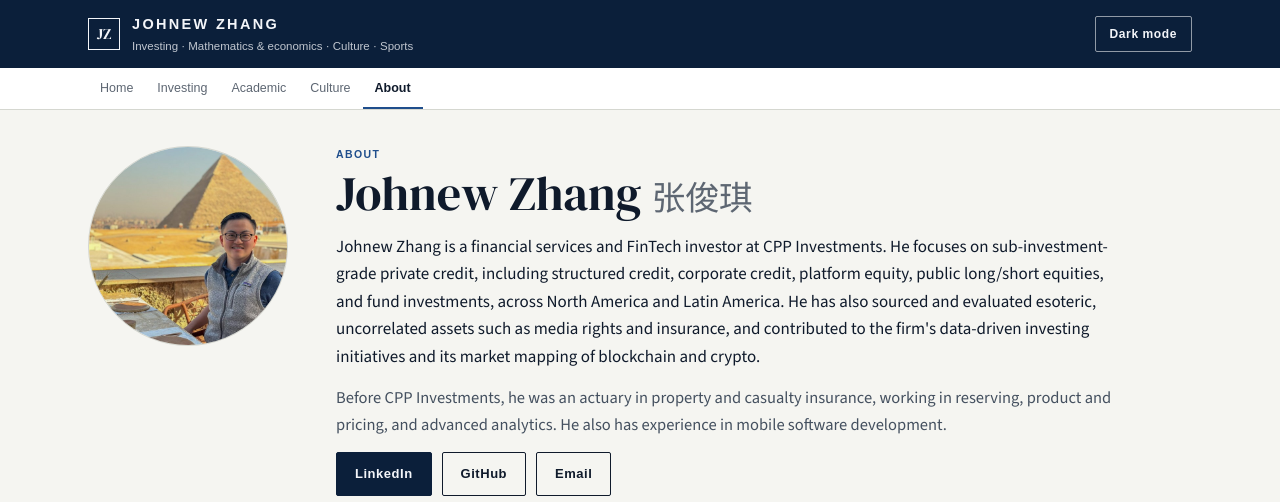
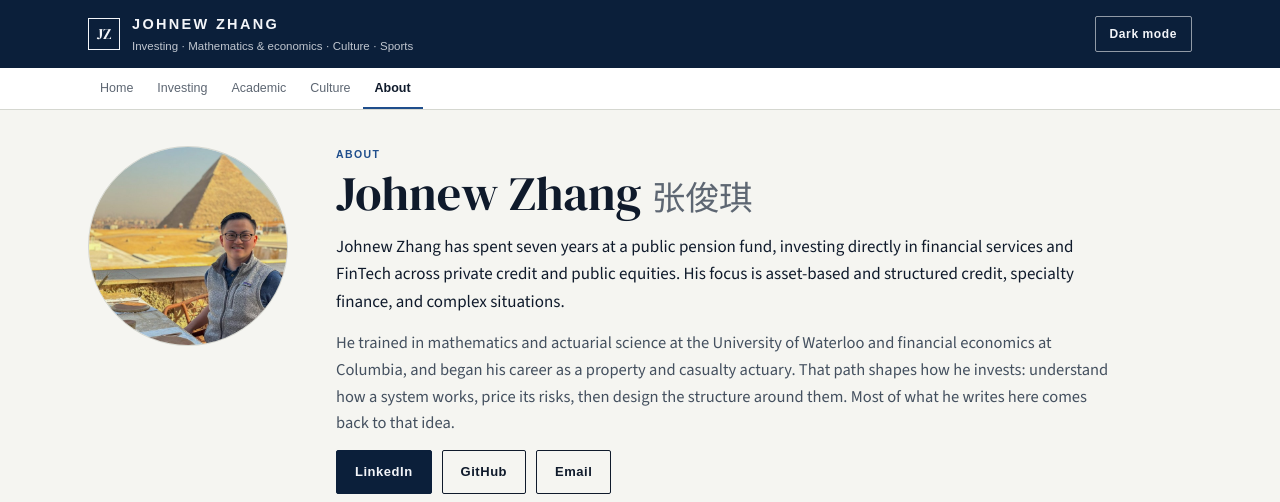
Before and after one commit to WizardKingZ/WizardKingZ.github.io, a Jekyll site: the page built from about.html, in a window 1280 px wide and 1373 px high, cut to the strip 0-502 px from the top of the window. Built offline with Jekyll 4.4.1, drawn with Linux system fonts in a browser that asks for light colours.

Commit message:
Rewrite About bio: shorter, employer unnamed
Co-Authored-By: Claude Opus 5.5 <noreply@anthropic.com>
Claude-Session: https://claude.ai/code/session_01HuzLqhE1N2LXEfqC3bb9e5

```diff
--- a/about.html
+++ b/about.html
@@ -2,7 +2,7 @@
 layout: default
 title: About
 permalink: /about/
-description: Johnew Zhang invests in financial services and FinTech at CPP Investments. He trained in mathematical finance at Waterloo and financial economics at Columbia.
+description: Johnew Zhang has spent seven years at a public pension fund investing directly in financial services and FinTech. He trained in mathematics and actuarial science at Waterloo and financial economics at Columbia.
 ---
 <main class="inner" style="padding-top:36px;padding-bottom:56px">
   <div class="about-hero">
@@ -10,8 +10,8 @@ description: Johnew Zhang invests in financial services and FinTech at CPP Inves
     <div class="txt">
       <div class="eyebrow">About</div>
       <h1>{{ site.name }} <span>{{ site.name_zh }}</span></h1>
-      <p>Johnew Zhang is a financial services and FinTech investor at CPP Investments. He focuses on sub-investment-grade private credit, including structured credit, corporate credit, platform equity, public long/short equities, and fund investments, across North America and Latin America. He has also sourced and evaluated esoteric, uncorrelated assets such as media rights and insurance, and contributed to the firm's data-driven investing initiatives and its market mapping of blockchain and crypto.</p>
-      <p class="second">Before CPP Investments, he was an actuary in property and casualty insurance, working in reserving, product and pricing, and advanced analytics. He also has experience in mobile software development.</p>
+      <p>Johnew Zhang has spent seven years at a public pension fund, investing directly in financial services and FinTech across private credit and public equities. His focus is asset-based and structured credit, specialty finance, and complex situations.</p>
+      <p class="second">He trained in mathematics and actuarial science at the University of Waterloo and financial economics at Columbia, and began his career as a property and casualty actuary. That path shapes how he invests: understand how a system works, price its risks, then design the structure around them. Most of what he writes here comes back to that idea.</p>
       <div class="hero-links">
         {%- if site.linkedin %}<a class="btn solid" href="https://www.linkedin.com/in/{{ site.linkedin }}">LinkedIn</a>{% endif %}
         {%- if site.github %}<a class="btn" href="https://github.com/{{ site.github }}">GitHub</a>{% endif %}
```
